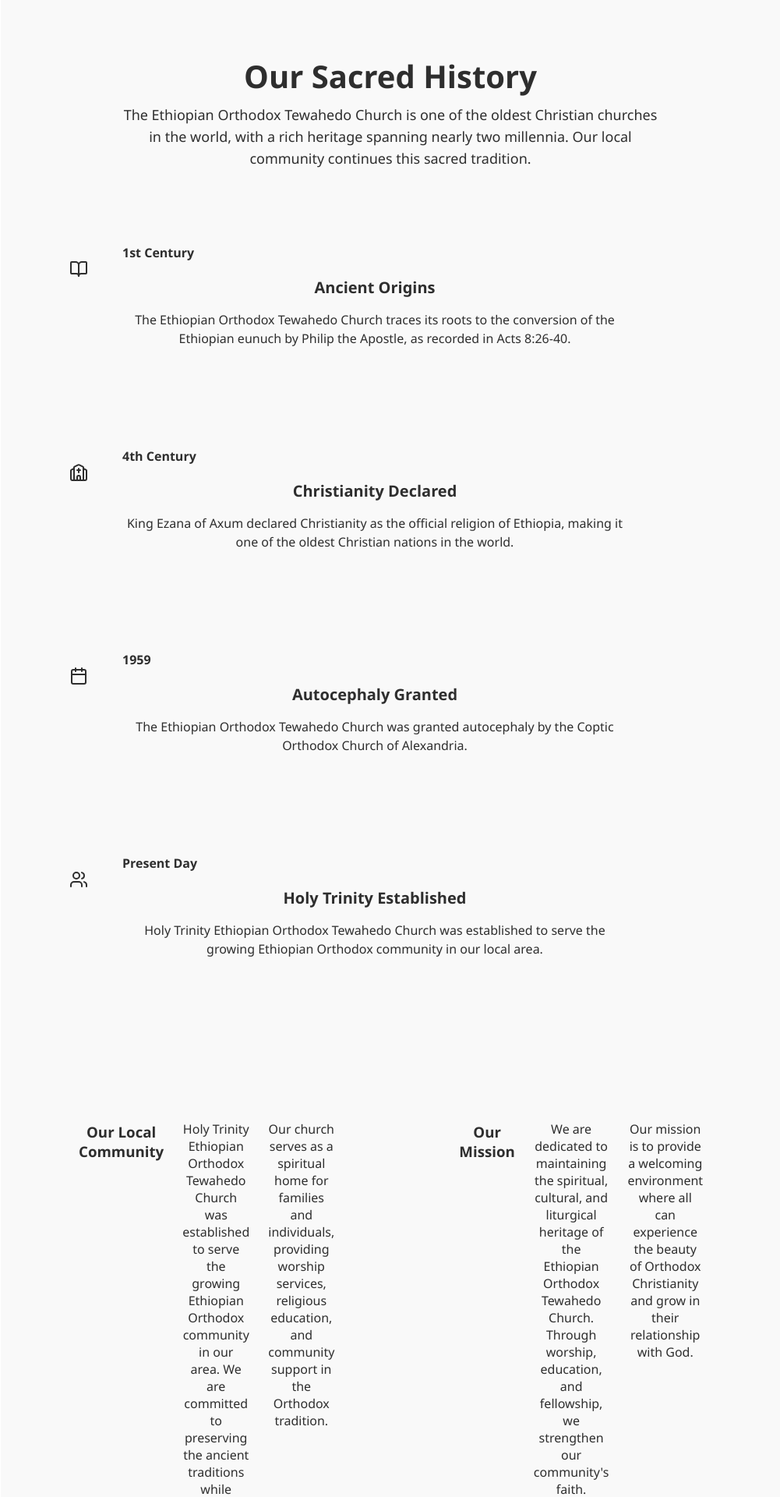
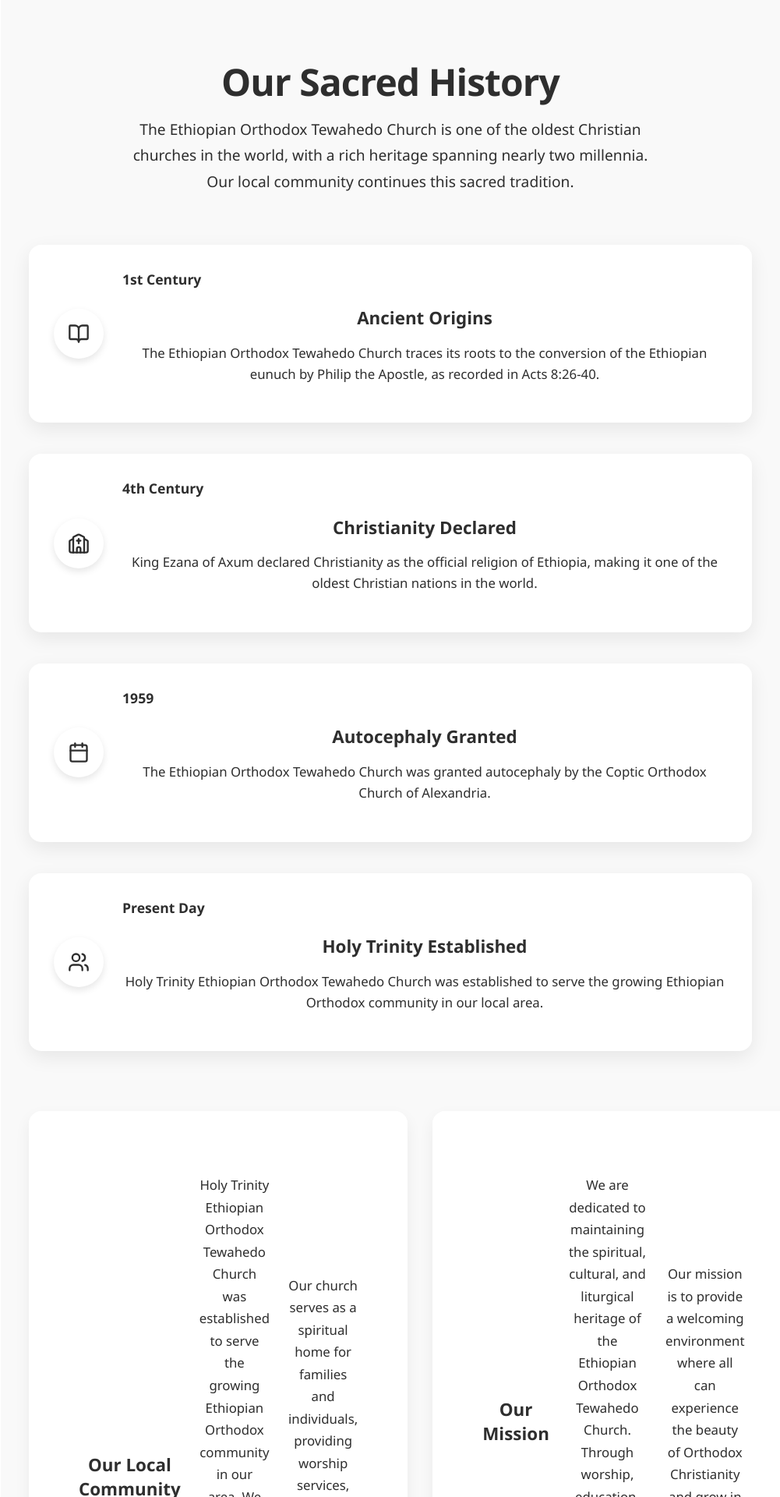
Before and after one commit to natenaltsega2225/Holy-Trinity-Ethiopian-Church-Website-Frontend, a React (Vite) app: page /about-us/details in a window 1280 px wide. Shown: the part 1280-3200 px from the top of the page at 78% size, without its empty margins (139-1140 px from the left). Built offline with nearby package versions, Linux system fonts and the light colour scheme.

Commit message:
updated our history UI

```diff
--- a/src/styles/ourHistory.css
+++ b/src/styles/ourHistory.css
@@ -1,68 +1,83 @@
 /* Base Page Styling */
 .our-history-page {
   min-height: 100vh;
-  background-color: var(--faith-background); /* match OurFaith */
-  color: var(--faith-foreground); /* match OurFaith font color */
-  font-family: var(--faith-font); /* match OurFaith font */
+  background: linear-gradient(
+    180deg,
+    var(--faith-background) 0%,
+    rgba(0, 0, 0, 0.02) 100%
+  );
+  color: var(--faith-foreground);
+  font-family: var(--faith-font);
+  padding: 0 1rem;
 }
 
+/* Container & Layout */
 .history-main {
-  padding-top: 5rem;
-  padding-bottom: 5rem;
+  padding: clamp(3rem, 6vw, 6rem) 0;
 }
 
 .history-container {
   max-width: 1200px;
   margin: 0 auto;
-  padding: 0 1rem;
 }
 
 /* Header */
 .history-header {
   text-align: center;
-  margin-bottom: 4rem;
+  margin-bottom: clamp(2.5rem, 5vw, 4rem);
 }
 
 .history-title {
   color: var(--faith-primary);
-  font-size: 2.5rem;
-  font-weight: 700;
-  margin-bottom: 0.5rem;
+  font-size: clamp(2rem, 5vw, 3rem);
+  font-weight: 800;
+  margin-bottom: 0.75rem;
+  letter-spacing: -0.02em;
 }
 
 .history-subtitle {
   color: var(--faith-muted);
-  font-size: 1.125rem;
+  font-size: clamp(1rem, 2vw, 1.2rem);
   max-width: 700px;
   margin: 0 auto;
-  line-height: 1.75rem;
+  line-height: 1.75;
 }
 
 /* Timeline / Milestones */
 .history-timeline {
   display: flex;
   flex-direction: column;
-  gap: 3rem;
-  margin-bottom: 5rem;
+  gap: 2.5rem;
+  margin-bottom: clamp(3rem, 6vw, 5rem);
 }
 
 .history-card {
   width: 100%;
-  max-width: 800px;
-  background-color: var(--faith-card);
-  border-radius: 0.75rem;
-  box-shadow: var(--faith-shadow);
-  transition: transform 0.3s;
+  background: rgba(var(--faith-card-rgb, 255,255,255), 0.9);
+  backdrop-filter: blur(6px);
+  border-radius: 1rem;
+  box-shadow: 0 8px 24px rgba(0, 0, 0, 0.08);
+  transition: all 0.3s ease;
 }
 
 .history-card:hover {
-  transform: translateY(-6px);
+  transform: translateY(-5px);
+  box-shadow: 0 10px 28px rgba(0, 0, 0, 0.12);
 }
 
 .history-card-content {
   display: flex;
-  gap: 1.5rem;
+  flex-direction: column;
+  gap: 1rem;
   padding: 2rem;
+}
+
+@media (min-width: 640px) {
+  .history-card-content {
+    flex-direction: row;
+    gap: 1.5rem;
+    align-items: center;
+  }
 }
 
 .history-icon-wrapper {
@@ -74,11 +89,12 @@
   display: flex;
   align-items: center;
   justify-content: center;
+  box-shadow: 0 4px 10px rgba(0, 0, 0, 0.1);
 }
 
 .history-icon {
-  width: 1.5rem;
-  height: 1.5rem;
+  width: 1.75rem;
+  height: 1.75rem;
   color: var(--faith-accent-foreground);
 }
 
@@ -89,13 +105,14 @@
 .history-year-row {
   display: flex;
   align-items: center;
-  gap: 1rem;
+  gap: 0.75rem;
   margin-bottom: 0.5rem;
 }
 
 .history-year {
   font-weight: 700;
   color: var(--faith-accent);
+  font-size: 1.1rem;
 }
 
 .history-line {
@@ -105,7 +122,7 @@
 }
 
 .history-milestone-title {
-  font-size: 1.25rem;
+  font-size: clamp(1.1rem, 2vw, 1.4rem);
   font-weight: 600;
   color: var(--faith-primary);
   margin-bottom: 0.5rem;
@@ -113,7 +130,8 @@
 
 .history-milestone-desc {
   color: var(--faith-muted);
-  line-height: 1.5rem;
+  line-height: 1.6;
+  font-size: clamp(0.95rem, 1.8vw, 1.05rem);
 }
 
 /* Additional Cards */
@@ -130,17 +148,37 @@
 }
 
 .history-additional-card {
-  background-color: var(--faith-card);
-  border-radius: 0.75rem;
-  box-shadow: var(--faith-shadow);
+  background: rgba(var(--faith-card-rgb, 255,255,255), 0.95);
+  border-radius: 1rem;
+  box-shadow: 0 8px 20px rgba(0, 0, 0, 0.06);
   padding: 2rem;
+  transition: transform 0.3s ease, box-shadow 0.3s ease;
+}
+
+.history-additional-card:hover {
+  transform: translateY(-4px);
+  box-shadow: 0 10px 25px rgba(0, 0, 0, 0.08);
+}
+
+.history-additional-card h3 {
+  color: var(--faith-primary);
+  font-size: clamp(1.2rem, 2.2vw, 1.4rem);
+  font-weight: 700;
+  margin-bottom: 1rem;
+}
+
+.history-additional-card p {
+  color: var(--faith-muted);
+  line-height: 1.7;
+  font-size: clamp(0.95rem, 1.8vw, 1.05rem);
+  margin-bottom: 1rem;
 }
 
 /* Animations */
 .animate-fade-in-up {
   opacity: 0;
   transform: translateY(20px);
-  animation: fadeInUp 0.6s forwards;
+  animation: fadeInUp 0.6s ease forwards;
 }
 
 @keyframes fadeInUp {
```
